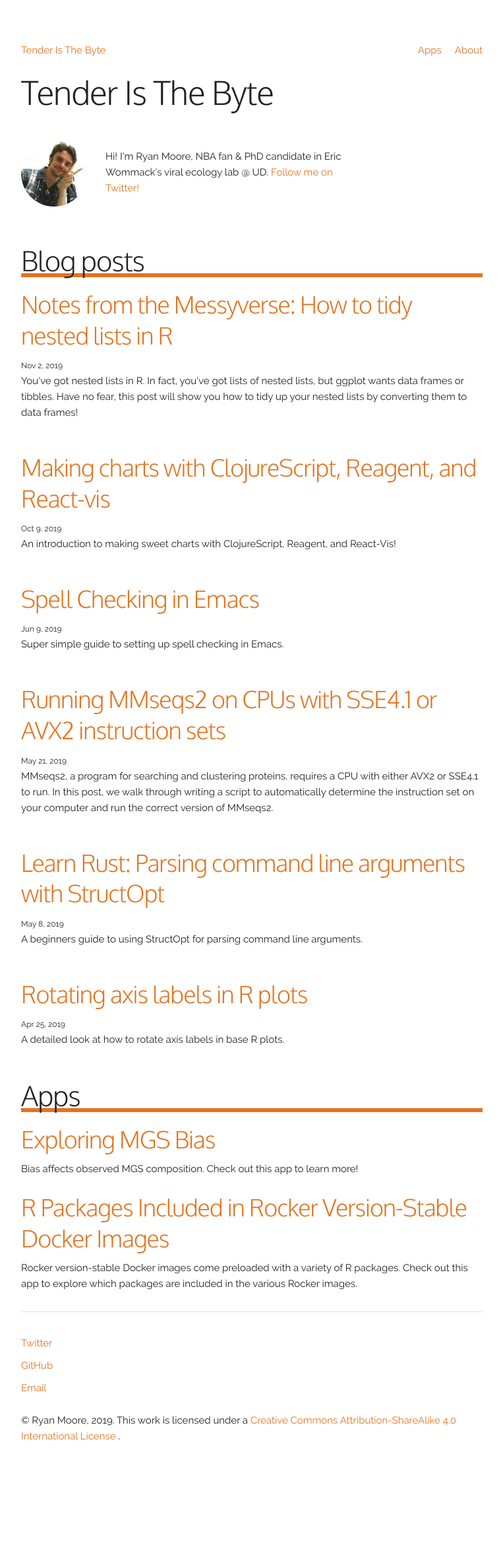
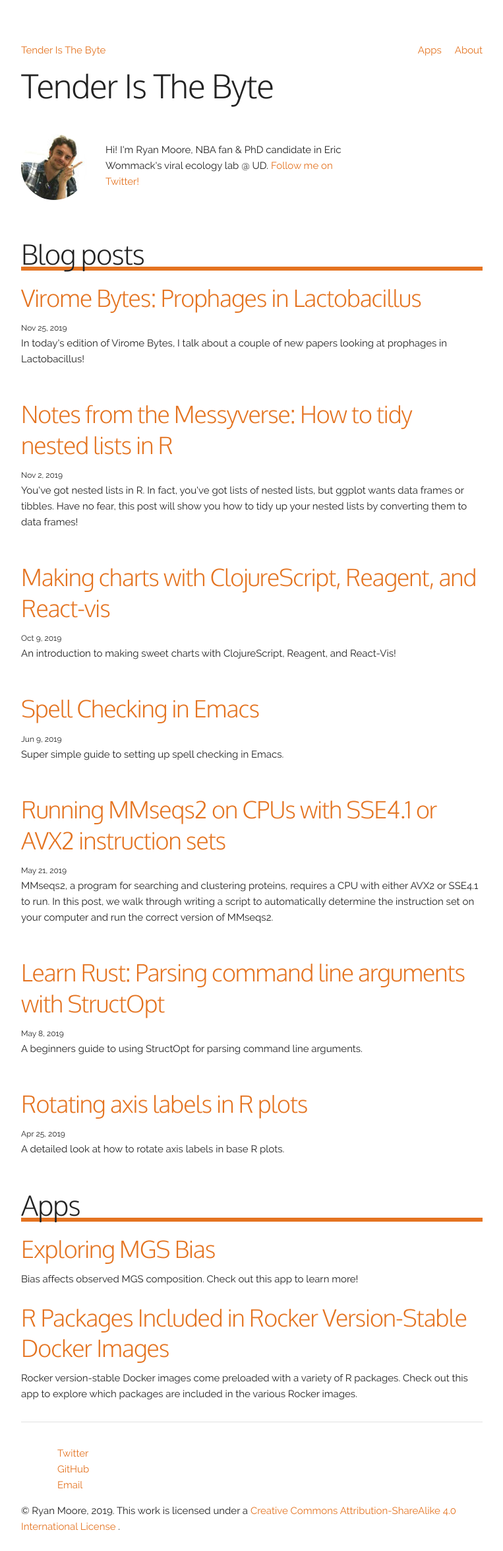
Before and after one commit to mooreryan/TenderIsTheByte, a Jekyll site: the page built from index.md, in a window 1280 px wide. Shown: the whole page at 66% size, without its empty margins (258-1021 px from the left). Built offline with Jekyll 4.4.1, drawn with Linux system fonts in a browser that asks for light colours; before the commit the page ends 2213 px from its top, so only the background shows below that.

Commit message:
Add virome bytes post

```diff
--- a/assets/_sass/_base.scss
+++ b/assets/_sass/_base.scss
@@ -66,3 +66,20 @@ a:active {
 .gray {
   color: $gray;
 }
+
+ol, ul {
+  display: block;
+  padding-left: 1em;
+  margin-block-start: 1em;
+  margin-block-end: 1em;
+  margin-inline-start: 40px;
+  margin-inline-end: 40px;
+
+  li {
+    margin-bottom: 0rem;
+  }
+}
+
+ul {
+  list-style: disc outside;
+}
--- /dev/null
+++ b/collections/_posts/2019-11-25-virome-bytes-prophages-in-lactobacillus.md
@@ -0,0 +1,58 @@
+---
+layout: post
+title: "Virome Bytes:  Prophages in Lactobacillus"
+description: In today's edition of Virome Bytes, I talk about a couple of new papers looking at prophages in Lactobacillus!
+categories: blog
+image: "/assets/img/posts/lactobacillus_prophages/morphotype_3_phages.jpeg"
+twitter_share: https://ctt.ac/0bc4o
+---
+
+{:.gray}
+*I wanted to start a little column where I would take some new(ish) virome papers that I like, and talk a bit about them.  Given that this is the first entry, I think it's kind of funny that these two papers are not actually virome papers!  While these studies aren't looking at viromes per se, I see them as sort of "virome-adjacent"--papers that I think will still be of interest to virome researchers who work mainly with environmental or microbiome data sets.*
+
+Lysongenic phages are pretty interesting.  When they infect their host, rather than lysing the cell directly, they integrate into the genome.  While snug inside the host genome, the prophage isn't just along for the ride.  Sometimes they can be a burden to their host.  For example, there is a [metabolic consequence for maintaining the extra genetic content](https://doi.org/10.1016/0734-9750(95)00004-A) (sometimes [up to 16% of the total genome](https://dx.doi.org/10.1128%2FMMBR.67.2.238-276.2003)!!), and eventually prophages can activate and kill there host.  On the other hand, prophages can provide [superfection immuntiy](https://doi.org/10.1046/j.1365-2958.2002.02763.x) (protection against similar phages) to their host, and can confer [other advantages](https://doi.org/10.1007/s12275-014-4083-3), such as beneficial virulence factors.  However, there are only a couple of studies that look at the effect of prophages on host ecology actually conducted in the environment (see see [here](https://doi.org/10.1073/pnas.1206136109) and [here](https://doi.org/10.1371/journal.pgen.1005861) for two examples).
+
+## Prophages in *Lactobacillus reuteri*
+
+With this in mind, Jee-Hwan Oh and colleagues published a really cool study in [Applied and Environmental Microbiology](https://aem.asm.org) called [Prophages in Lactobacillus reuteri are associated with fitness trade-offs but can increase competitiveness in the gut ecosystem](https://doi.org/10.1128/AEM.01922-19) (Nov. 2019).  In the study, the authors looked at prophages present in a set of phylogenetically diverse *Lactobacillus reuteri* strains.  *L. reuteri* is a Gram-positive bacteria [found in the guts of vertebrates](https://doi.org/10.1093/femsre/fux030) and is often used as a [model for studying gut symbionts and their hosts](https://doi.org/10.1073/pnas.1000099107).  One strain, *L. reuteri* 6475 (a human isolate) has some nice genome editing tools [including a CRISPR-Cas genome editing system](https://doi.org/10.1093/nar/gku623) that make it a good strain to work with.  This particular strain also has [two biologically active prophage genomes that are induced in the GI tract](https://doi.org/10.1016/j.chom.2018.11.016).
+
+{% include post_img_border.html path='lactobacillus_prophages/l_reuteri_phages.png' caption='Electron micrographs of two prophages from this study.' %}
+
+The main points of this paper go something like this:
+
+* They checked a bunch of *L. reuteri* genomes for prophages with [PHASTER](https://phaster.ca/) (a computational tool to predict prophage regions in sequenced genomes).
+* They took a bunch of strains of *L. reuteri*, hit them with [Mitomycin C](https://dx.doi.org/10.3389%2Ffmicb.2017.01343), and then checked for prophage induction.
+* They built and extensively tested a sweet experimental system around *L. reuteri* 6475, including a derivative lacking both phages, a sensitive host, single phage deletions, and more.
+* They used this system to test some hypotheses about the affect of prophages on host fitness in the gut environment.
+
+They used this system to show that prophages reduce the fitness of *L. reuteri* during gastrointestinal transit, and did some fancy work to show that phages were actually produced during GI transit in an [SOS](https://doi.org/10.1016/s0300-9084(85)80077-8)-dependent manner.  Even though the propahges were found to reduce host fitness in the GI tract, the authors found that biologically active prophages are widely distributed among phylogenetically diverse strains of of *L. reuteri*.
+
+If you stop to think about it, that's a little weird.  Why are all these *L. reuteri* strains, across multiple lineages, maintaining prophages over evolutionary time scale if the prophages are reducing their host's fitness?  The authors figured that production of phages by lysogenized *L. reuteri* strains may provide a competitive advantage by killing competitor strains.  So they used their experimental system and did a whole bunch of competition experiments in germ-free mice.  To make a long story short, the *L. reuteri* strains with the prophages beat out the strains without them.  In other words, the prophage carrying *L. reuteri* strains had a competive advantage over the others *in vivo*, presumably because the non-lysogenized strains were susceptible to the phages produced by the lysogenized strains.
+
+This competiteve advantage is one potential explanation for the widespread distribution of prophages found in gut bacteria.  While the lysogenized *L. reuteri* strains outcompeted non-lysogenized strains susceptible to their phages, there was still a decrease in overall fitness of the lysogenized strains.  Such fitness trade-offs (as mentioned in the title!) may help to explain the co-existance of closely related lysogenized and non-lysogenized strains.
+
+Overall, a really cool study with some interesting results that I definitely encourge you to check out!
+
+{:.gray}
+*Citation:  Feyereisen, M. et al. Biodiversity and Classification of Phages Infecting Lactobacillus brevis. Frontiers in Microbiology 10, 2396 (2019). [doi: 10.3389/fmicb.2019.02396](https://doi.org/10.3389/fmicb.2019.02396).*
+
+## Prophages *in Lactobacillus brevis*
+
+Another recent study also looked at prophages of Lactobacillus:  [Biodiversity and Classification of Phages Infecting Lactobacillus brevis](https://doi.org/10.3389/fmicb.2019.02396) (publishd by Feyereisen and collegues in [Fronteirs in Microbiology](https://www.frontiersin.org/journals/310), Oct. 2019).  Whereas the previous study focused on phages of *Lactobacillus reuteri*, this one focused on phages of *Lactobacillus brevis*.  *L. brevis* is particularly well known for its ability to [grow and survive in beer](https://doi.org/10.1002/j.2050-0416.2006.tb00247.x), leading to spoilage.
+
+{% include post_img_border.html path='lactobacillus_prophages/beer.jpg' caption='No L. reuteri here!  (Image by Republica from Pixabay)' %}
+
+As we know, prophage induction will generally cause cell lysis and death, so learning more about prophages in an important beer-spoilage bacteria should be beneficial to the beer making industry.  According to the authors, prophages could act as beneficial antimicrobial agents in beer fermentation, providing an alternative current practices.  Additionally, few *L. brevis* phages have been characterized, so a study looking at the biodiversity of these phages is a welcome addition to the literature.
+
+In the this study, the authors collected nineteen publically available *L. brevis* genome sequences from which they identified putative prophage sequences using a combination of [PHASTER](https://phaster.ca/) and manual annotation.  Five of the strains were available for prophage induction trials.  They also looked at the relatedness of the *L. brevis* phages and proposed a classification scheme for them based on virion morphology and genome sequence data (cool!).
+
+{% include post_img_border.html path='lactobacillus_prophages/morphotype_3_phages.jpeg' caption='Electron micrographs of morphotype 3 phages from this study.' %}
+
+Prophages were common in the tested genomes, with one of the genomes having four predicted prophage regions!  Some of these were found to encode superinfection proteins, which could indicte that these prophages are boosting host fitness by confering resistance to infection by other phages.
+
+The authors set up a classification scheme for *L. brevis* phages based on morphology, phylogeny, and genomic diversity, and provide a lot of interesting discussion about the defining charateristics of the five groups they defined.  Overall, the *L. brevis* phages showed substantial diversity.  Many of the identified prophages belong to the *Myoviridae*.  This is unusual for prophages of Lactic acid bacteria like *L. brevis*, as generally members of the *Siphoviridae* are more typically seen (see [Brüssow and Desiere, 2001](https://doi.org/10.1146/annurev.micro.55.1.283), [Casey et al., 2015](https://doi.org/10.1128/aem.03413-14), and [Kelleher et al., 2018](https://doi.org/10.1016/j.ijfoodmicro.2018.02.024)).
+
+This is a nice paper to study if you are interested in looking at prophages in your favorite genomes or systems.  They provide a pretty good model to follow for identifying, characterizing, and classifying phages and prophages from particular organisms.  Check it out!
+
+{:.gray}
+*Citation:  Oh, J.-H. et al. Prophages in Lactobacillus reuteri are associated with fitness trade-offs but can increase competitiveness in the gut ecosystem. Appl. Environ. Microbiol. AEM.01922-19 (2019). [doi: 10.1128/AEM.01922-19](https://doi.org/10.1128/AEM.01922-19).*
```
Also changed, not shown: assets/img/posts/lactobacillus_prophages/beer.jpg (added), assets/img/posts/lactobacillus_prophages/l_reuteri_phages.png (added), assets/img/posts/lactobacillus_prophages/morphotype_3_phages.jpeg (added).
